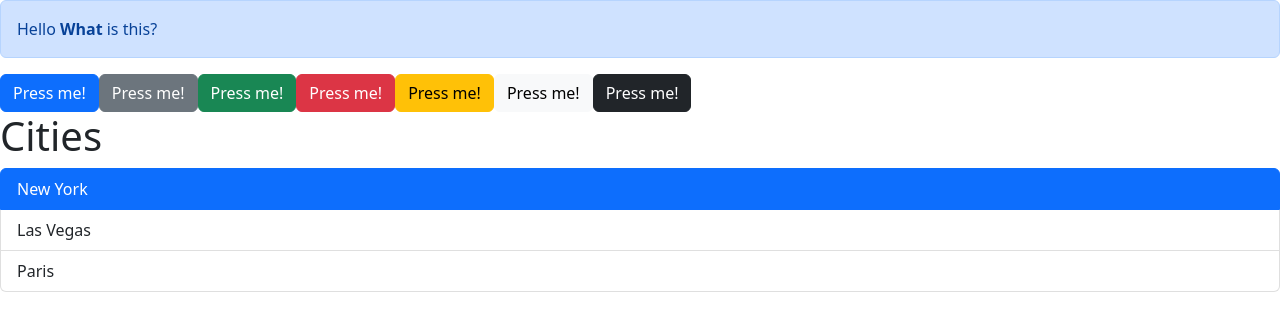
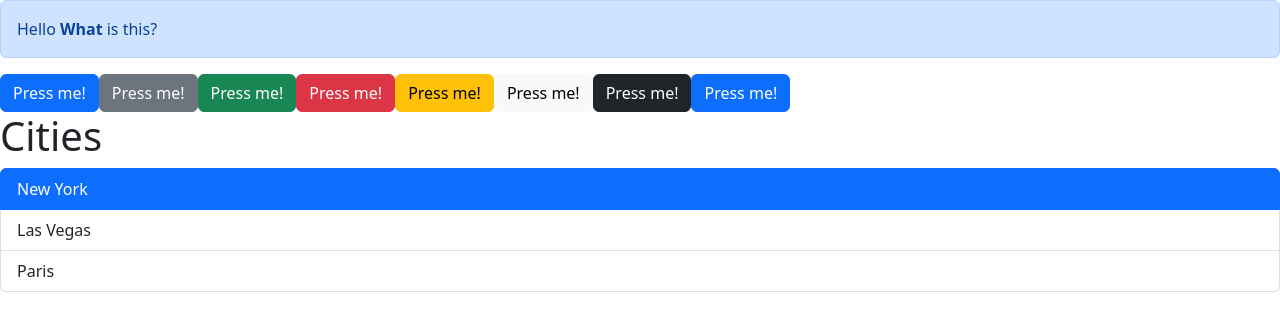
Before and after one commit to mrkarstrom/react-01, a React (Vite) app: page / in a window 1280 px wide. Shown: the top 330 px of the page. Built offline with nearby package versions, Linux system fonts and the light colour scheme.

Commit message:
add (Button.tsx): Giving a default value to prop and making it optional.

```diff
--- a/src/App.tsx
+++ b/src/App.tsx
@@ -36,6 +36,7 @@
       <Button color="dark" onClick={() => console.log('Clicked')}>
         Press me!
       </Button>
+      <Button onClick={() => console.log('Clicked')}>Press me!</Button>
 
       <ListGroup
         items={items}
--- a/src/components/Button.tsx
+++ b/src/components/Button.tsx
@@ -3,7 +3,7 @@
 interface Props {
   children: ReactNode;
   onClick: () => void;
-  color: string;
+  color?: string;
 }
 
 export const Button = ({ children, onClick, color = 'primary' }: Props) => {
```
